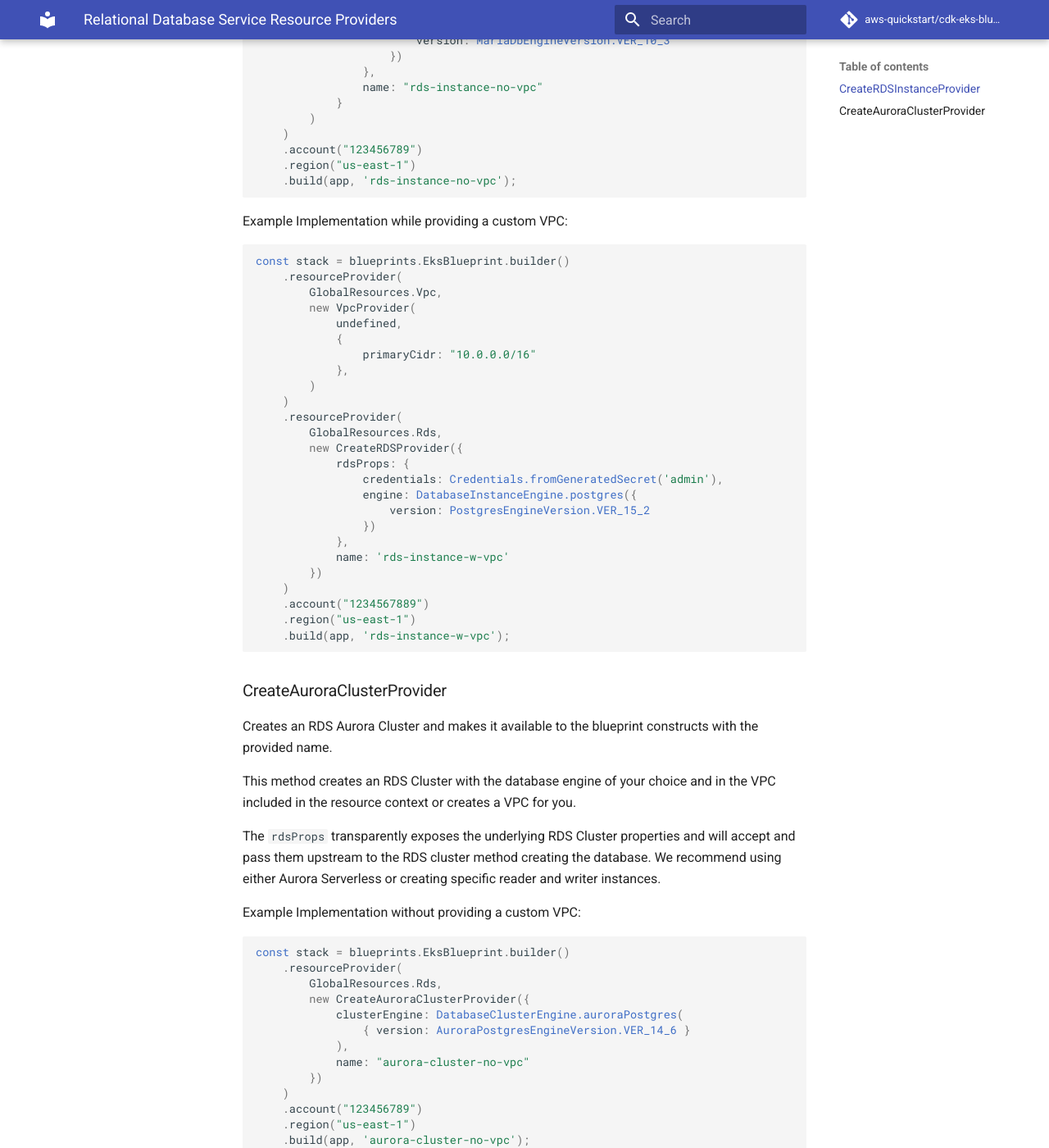
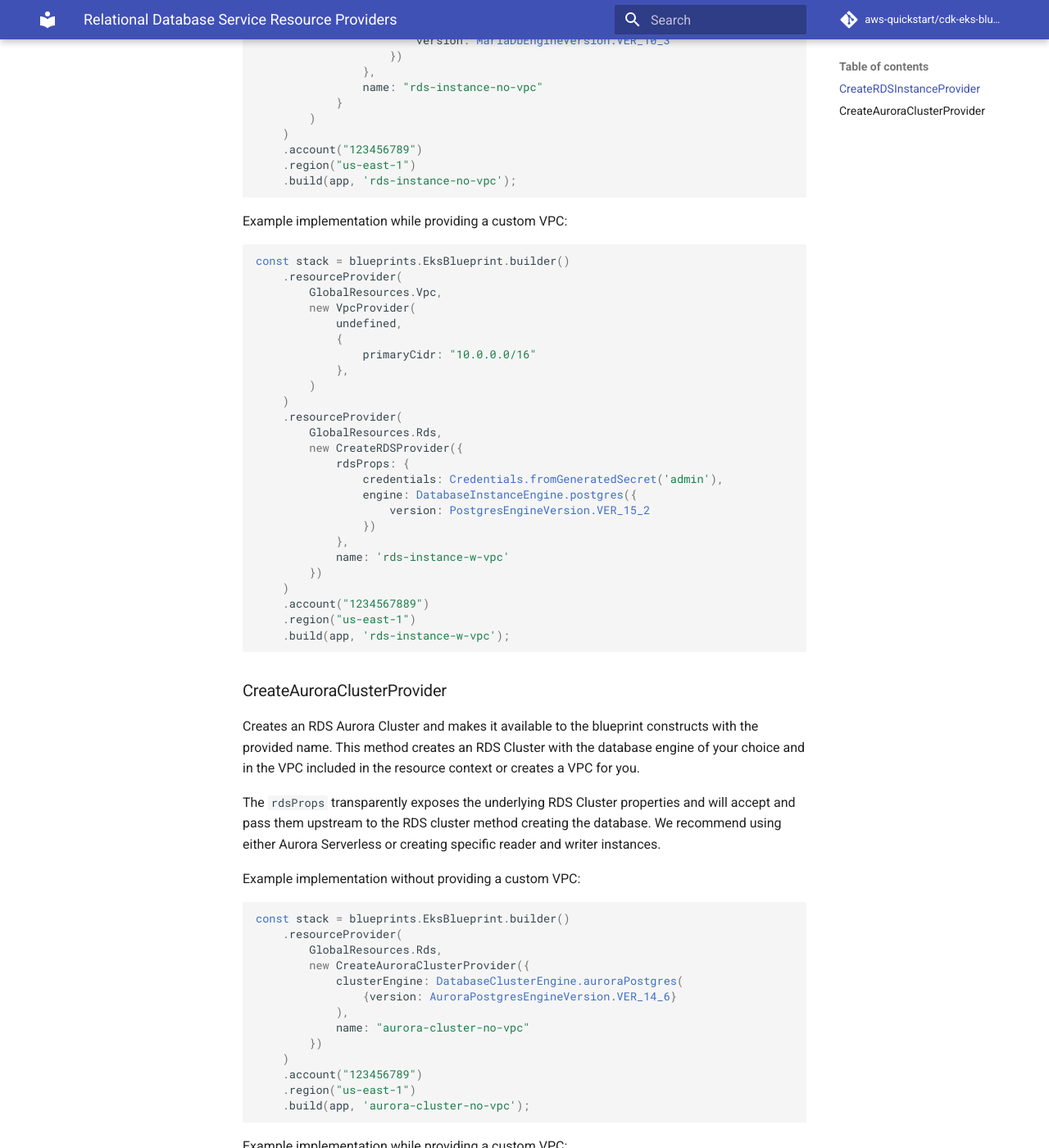
Before and after one commit to aws-quickstart/cdk-eks-blueprints, an MkDocs documentation site: the page built from docs/resource-providers/rds-providers.md, in a window 1280 px wide and 1400 px high, scrolled down 934 px. Shown: the whole window at 82% size. Built offline with MkDocs 1.6.1 and Material for MkDocs 9.7.7, drawn with Linux system fonts in a browser that asks for light colours; comment, search, counter and statistics services are not loaded; some of the changed text lies outside the part shown.

Commit message:
Added requested language changes

````diff
--- a/docs/resource-providers/rds-providers.md
+++ b/docs/resource-providers/rds-providers.md
@@ -43,7 +43,8 @@ const stack = blueprints.EksBlueprint.builder()
     .build(app, 'rds-instance-no-vpc');
 ```
 
-Example Implementation while providing a custom VPC:
+Example implementation while providing a custom VPC:
+
 ```typescript
 const stack = blueprints.EksBlueprint.builder()
     .resourceProvider(
@@ -74,23 +75,24 @@ const stack = blueprints.EksBlueprint.builder()
 ```
 
 ### CreateAuroraClusterProvider
-Creates an RDS Aurora Cluster and makes it available to the blueprint constructs with the provided name.
 
-This method creates an RDS Cluster with the database engine of your choice and in the VPC
-included in the resource context or creates a VPC for you.
+Creates an RDS Aurora Cluster and makes it available to the blueprint constructs with the provided name. This method
+creates an RDS Cluster with the database engine of your choice and in the VPC included in the resource context or
+creates a VPC for you.
 
-The `rdsProps` transparently exposes the underlying RDS Cluster properties and will accept and
-pass them upstream to the RDS cluster method creating the database.
-We recommend using either Aurora Serverless or creating specific reader and writer instances.
+The `rdsProps` transparently exposes the underlying RDS Cluster properties and will accept and pass them upstream to the
+RDS cluster method creating the database. We recommend using either Aurora Serverless or creating specific reader and
+writer instances.
 
-Example Implementation without providing a custom VPC:
+Example implementation without providing a custom VPC:
+
 ```typescript
 const stack = blueprints.EksBlueprint.builder()
     .resourceProvider(
         GlobalResources.Rds,
         new CreateAuroraClusterProvider({
             clusterEngine: DatabaseClusterEngine.auroraPostgres(
-                { version: AuroraPostgresEngineVersion.VER_14_6 }
+                {version: AuroraPostgresEngineVersion.VER_14_6}
             ),
             name: "aurora-cluster-no-vpc"
         })
@@ -100,7 +102,8 @@ const stack = blueprints.EksBlueprint.builder()
     .build(app, 'aurora-cluster-no-vpc');
 ```
 
-Example Implementation while providing a custom VPC:
+Example implementation while providing a custom VPC:
+
 ```typescript
 const stack = blueprints.EksBlueprint.builder()
     .resourceProvider(
@@ -115,7 +118,7 @@ const stack = blueprints.EksBlueprint.builder()
         GlobalResources.Rds,
         new CreateAuroraClusterProvider({
             clusterEngine: DatabaseClusterEngine.auroraPostgres(
-                { version: AuroraPostgresEngineVersion.VER_14_6 }
+                {version: AuroraPostgresEngineVersion.VER_14_6}
             ),
             name: "aurora-cluster-w-vpc"
         })
````
Also changed, not shown: other parts of docs/resource-providers/rds-providers.md (+14 -14 lines).
